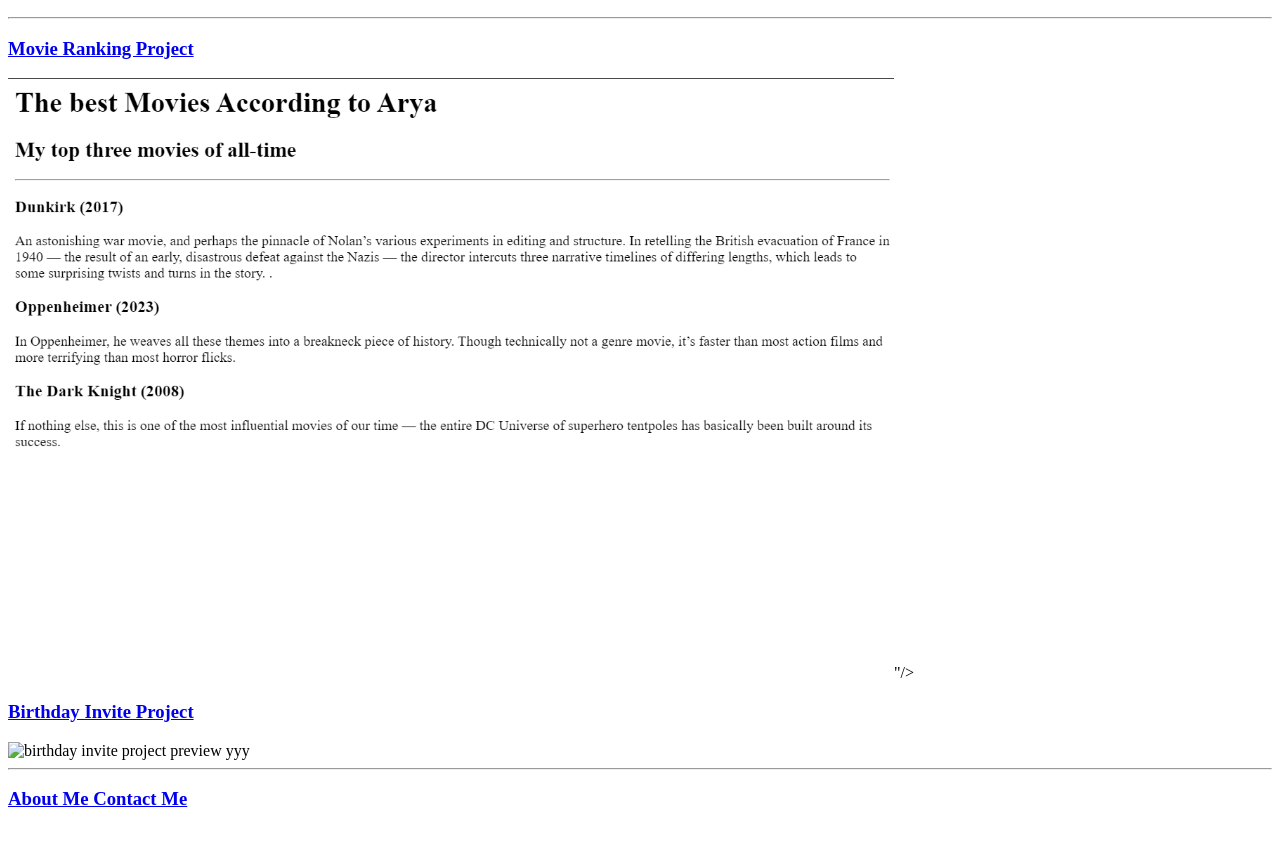
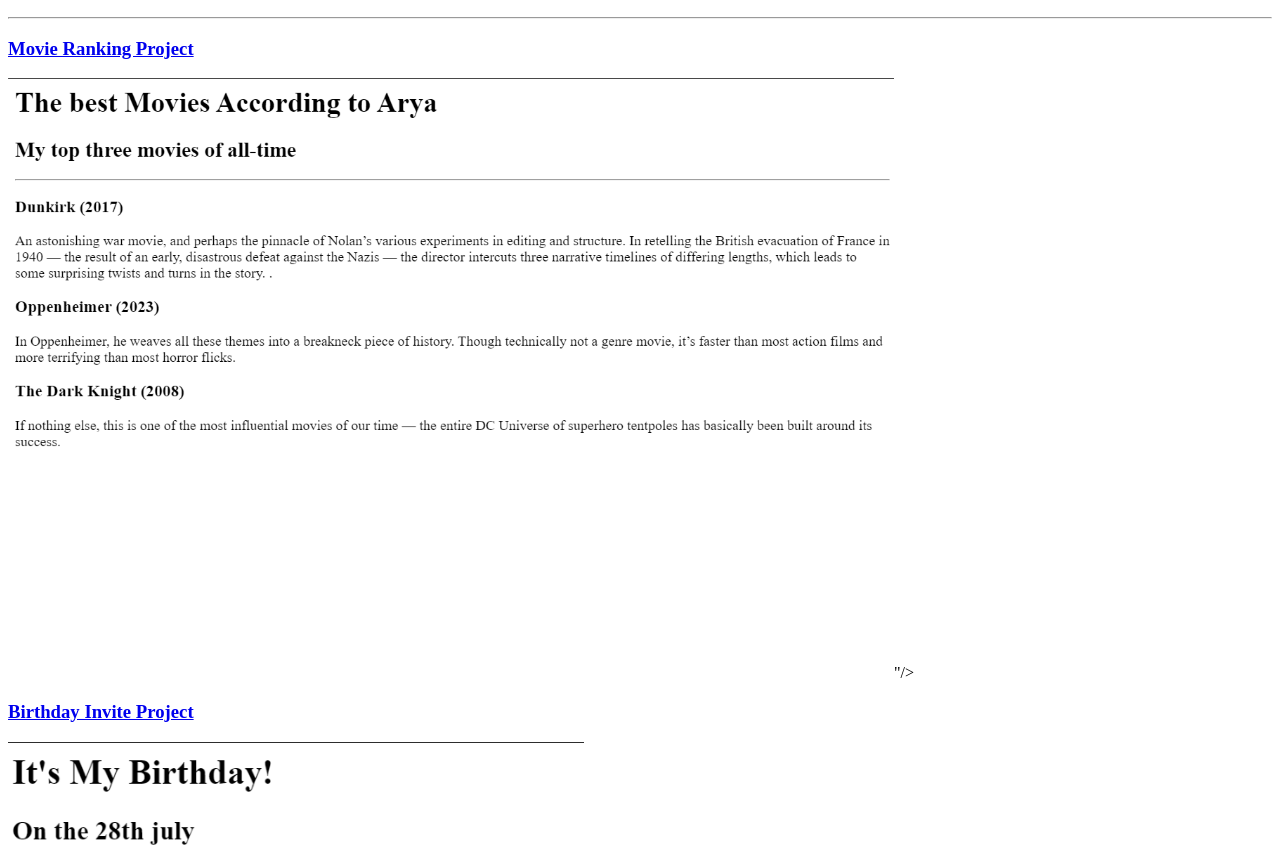
Before and after one commit to ARYA-KV/html-portfolio, a plain HTML site: page index.html in a window 1280 px wide. Shown: the part 110-957 px from the top of the page. Drawn offline with Linux system fonts and the light colour scheme.

Commit message:
Update index.html

```diff
--- a/index.html
+++ b/index.html
@@ -27,7 +27,7 @@ https://developer.mozilla.org/en-US/docs/Web/HTML/Element/img#attr-height -->
     <h3><a href="./public/movie-ranking.html">Movie Ranking Project</a></h3>
     <img src="assets/images/movie.png" height="600" alt="movie ranking preview"/>"/>
     <h3><a href="./public/birthday-invite.html">Birthday Invite Project</a></h3>
-    <img src="../4.3 HTML Porfolio Project/assets/images/BD2.PNG" height="600" alt="birthday invite project preview yyy"/>
+    <img src="assets/images/BD2.PNG" height="600" alt="birthday invite project preview yyy"/>
     <hr>
     <h3><a href="./public/contact.html">About Me Contact Me</a></h3>
 
```
